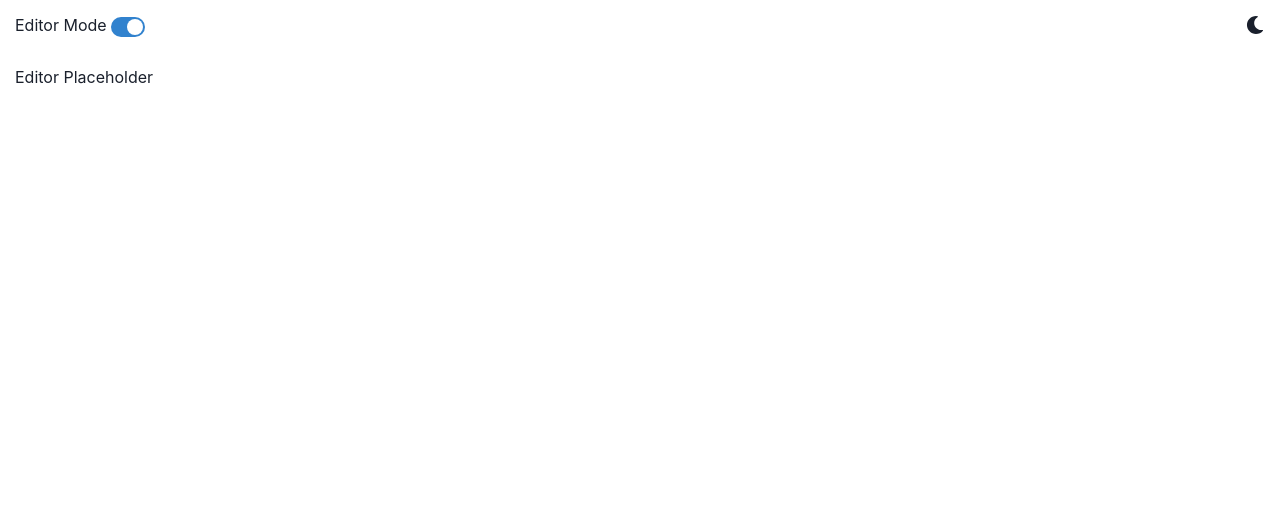
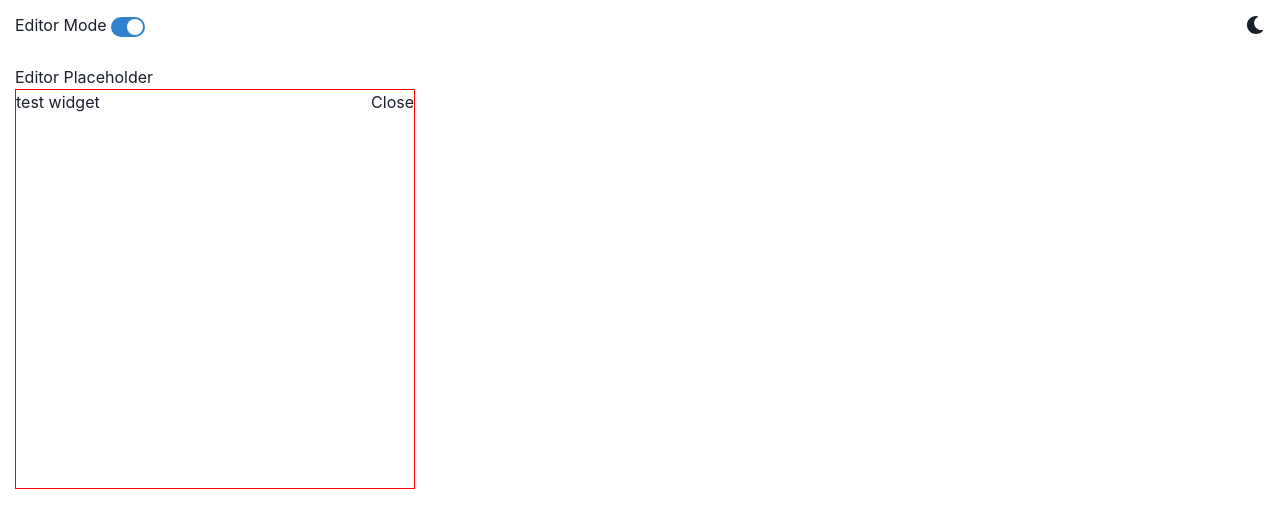
Before and after one commit to AVu120/dashboard-editor, a React (Create React App) app: page / in a window 1280 px wide. Shown: the top 528 px of the page. Built offline with nearby package versions, Linux system fonts and the light colour scheme.

Commit message:
Create draft widget card component.

```diff
--- a/src/App.tsx
+++ b/src/App.tsx
@@ -12,8 +12,8 @@ import styles from "./App.module.scss";
  * 2. Make placeholder editor page. (DONE)
  * 3. Make placeholder read page. (DONE)
  * 4. Put placeholder editor and read pages in app page. (DONE)
- * 5. Build switch in top-left corner to toggle between editor and read pages.
- * 6. Switch to editor mode.
+ * 5. Build switch in top-left corner to toggle between editor and read pages. (DONE)
+ * 6. Switch to editor mode. (DONE)
  * 7. Make placeholder for widget component
  * 8. Create chart component with https://www.npmjs.com/package/recharts starting with simple bar chart with mock data.
  * 9. Create stacked bar chart with mock data.
--- /dev/null
+++ b/src/components/common/widgets/WidgetCard/WidgetCard.module.scss
@@ -0,0 +1,10 @@
+.WidgetCard {
+  height: 400px;
+  width: 400px;
+  border: 1px solid red;
+}
+
+.header {
+  display: flex;
+  justify-content: space-between;
+}
--- /dev/null
+++ b/src/components/common/widgets/WidgetCard/WidgetCard.tsx
@@ -0,0 +1,18 @@
+import React, { FC } from "react";
+import styles from "./WidgetCard.module.scss";
+
+interface IWidgetCardProps {
+  title: string;
+}
+const WidgetCard: FC<IWidgetCardProps> = ({ title }) => {
+  return (
+    <div className={styles.WidgetCard}>
+      <header className={styles.header}>
+        <div>{title}</div>
+        <button>Close</button>
+      </header>
+    </div>
+  );
+};
+
+export default WidgetCard;
--- a/src/pages/editor/Editor.tsx
+++ b/src/pages/editor/Editor.tsx
@@ -1,7 +1,13 @@
 import React, { FC } from "react";
+import WidgetCard from "../../components/common/widgets/WidgetCard/WidgetCard";
 
 const Editor: FC = () => {
-  return <div>Editor Placeholder</div>;
+  return (
+    <div>
+      Editor Placeholder
+      <WidgetCard title="test widget" />
+    </div>
+  );
 };
 
 export default Editor;
```
